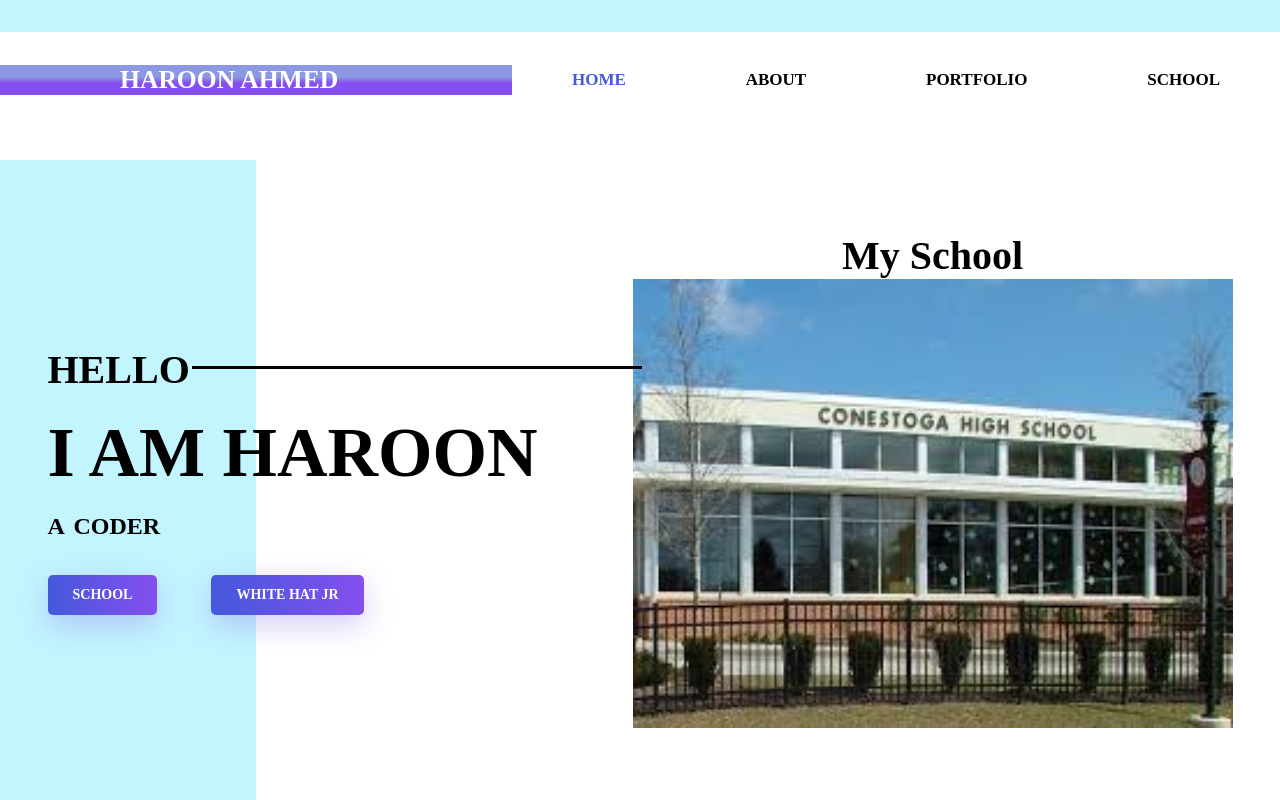
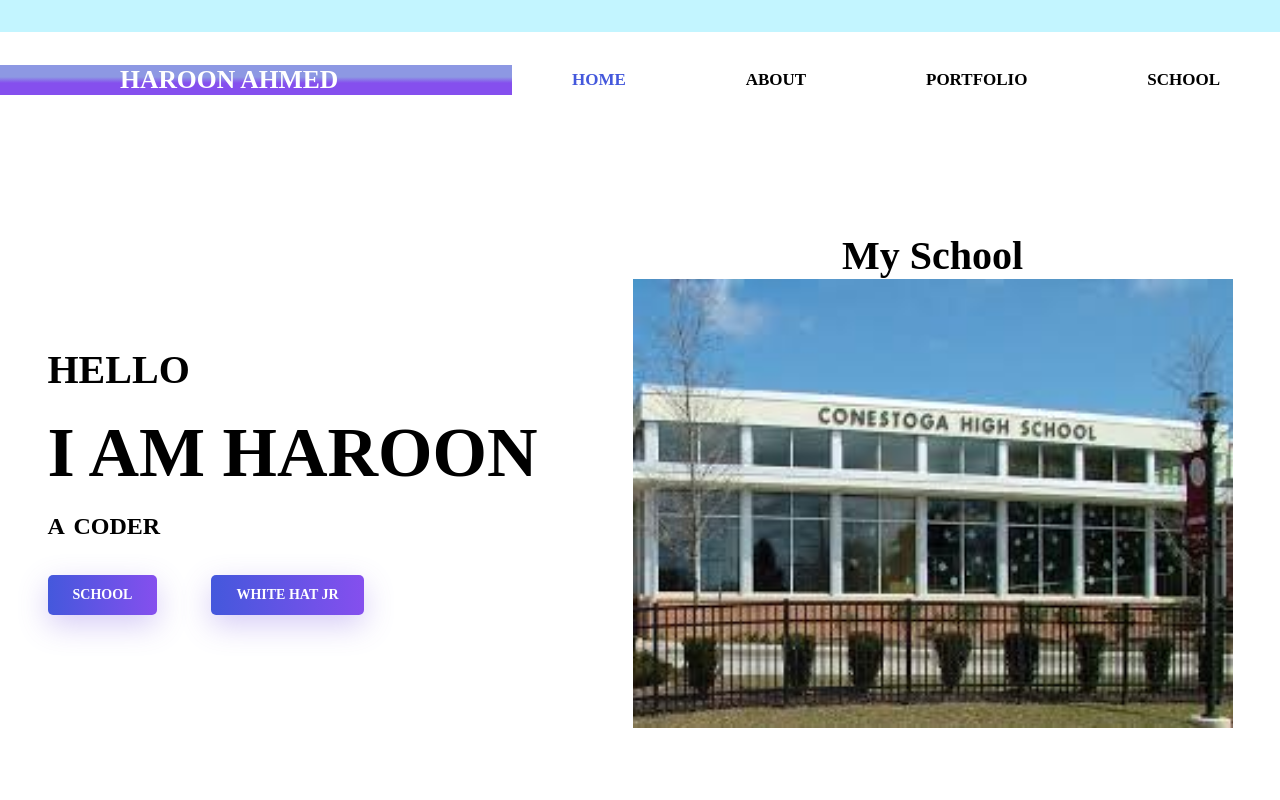
Before and after one commit to haroonahmed-sudo/web, a plain HTML site: page index.html in a window 1280 px wide. Drawn offline with Linux system fonts and the light colour scheme.

Commit message:
Add files via upload

```diff
--- a/index.html
+++ b/index.html
@@ -7,7 +7,6 @@
             header{
                 width: 100%;
                 height: 100vh;
-                background-image:linear-gradient(to left,#fff 80%,#c3f5ff 20%) ;
             }
             .navsection{
                 width: 100%;
@@ -89,15 +88,7 @@
                  margin-bottom: 20px;
                  position: relative;
              }
-             .leftside h3:after{
-                 content: "";
-                 width: 450px;
-                 height: 3px;
-                 position: absolute;
-                 top: 43%;
-                 left: 29.4%;
-                 background: #000;
-             }
+
              .leftside h1{
                 margin-top:20px ;
                 font-size: 70px;
```
